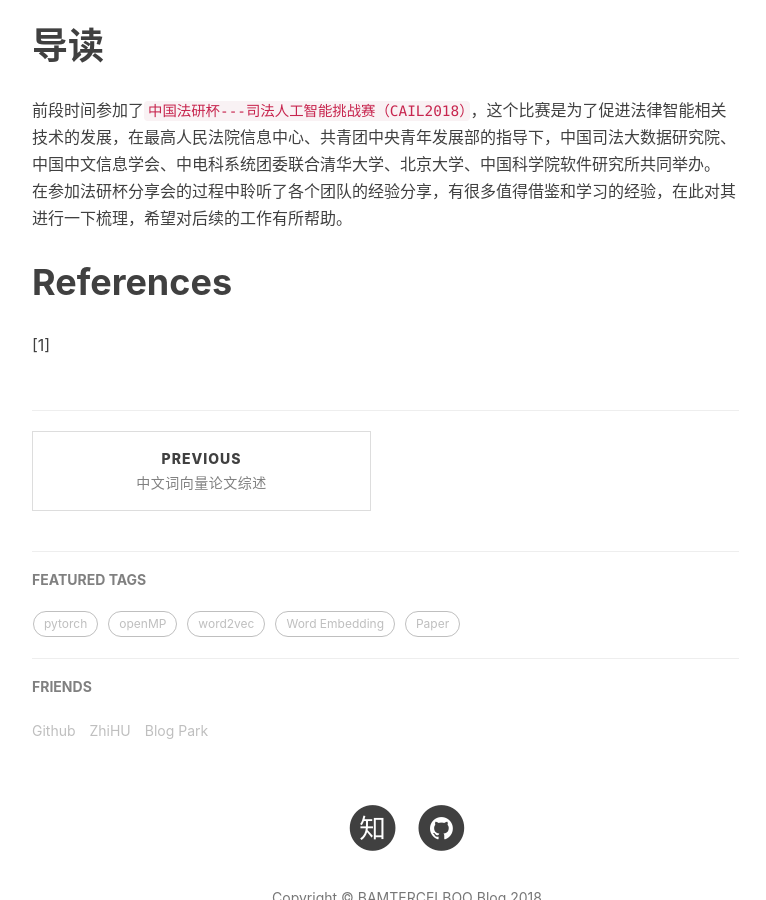
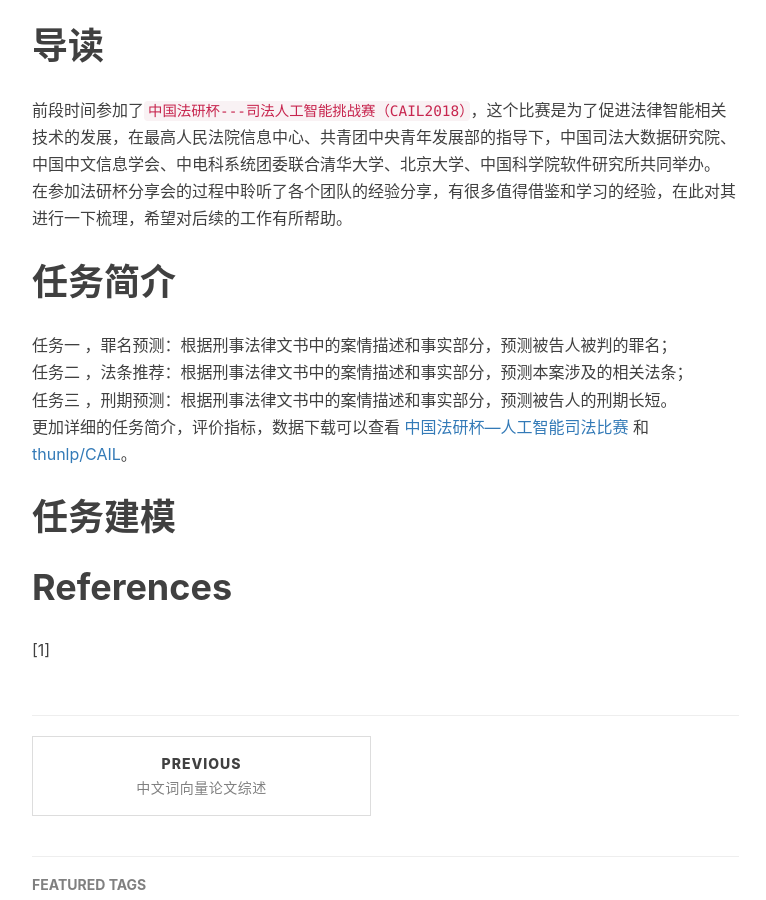
Before and after one commit to bamtercelboo/bamtercelboo.github.io, a Jekyll site: the page built from _posts/2018-10-16-AI_Law.md, in a window 1280 px wide and 900 px high, scrolled down 540 px. Shown: the whole window, without its empty margins (233-999 px from the left). Built offline with Jekyll 4.4.1, drawn with Linux system fonts in a browser that asks for light colours; nearby versions of some CDN libraries; comment, search, counter and statistics services are not loaded.

Commit message:
cail2018

```diff
--- a/_posts/2018-10-16-AI_Law.md
+++ b/_posts/2018-10-16-AI_Law.md
@@ -16,6 +16,15 @@ tags:
 前段时间参加了`中国法研杯---司法人工智能挑战赛（CAIL2018）`，这个比赛是为了促进法律智能相关技术的发展，在最高人民法院信息中心、共青团中央青年发展部的指导下，中国司法大数据研究院、中国中文信息学会、中电科系统团委联合清华大学、北京大学、中国科学院软件研究所共同举办。
 在参加法研杯分享会的过程中聆听了各个团队的经验分享，有很多值得借鉴和学习的经验，在此对其进行一下梳理，希望对后续的工作有所帮助。
 
+#  任务简介  #
+
+任务一 ，罪名预测：根据刑事法律文书中的案情描述和事实部分，预测被告人被判的罪名；
+任务二 ，法条推荐：根据刑事法律文书中的案情描述和事实部分，预测本案涉及的相关法条；
+任务三 ，刑期预测：根据刑事法律文书中的案情描述和事实部分，预测被告人的刑期长短。
+更加详细的任务简介，评价指标，数据下载可以查看 [中国法研杯---人工智能司法比赛](http://cail.cipsc.org.cn/instruction) 和 [thunlp/CAIL](https://github.com/thunlp/CAIL)。
+
+#  任务建模  #
+
 
 
 
```
